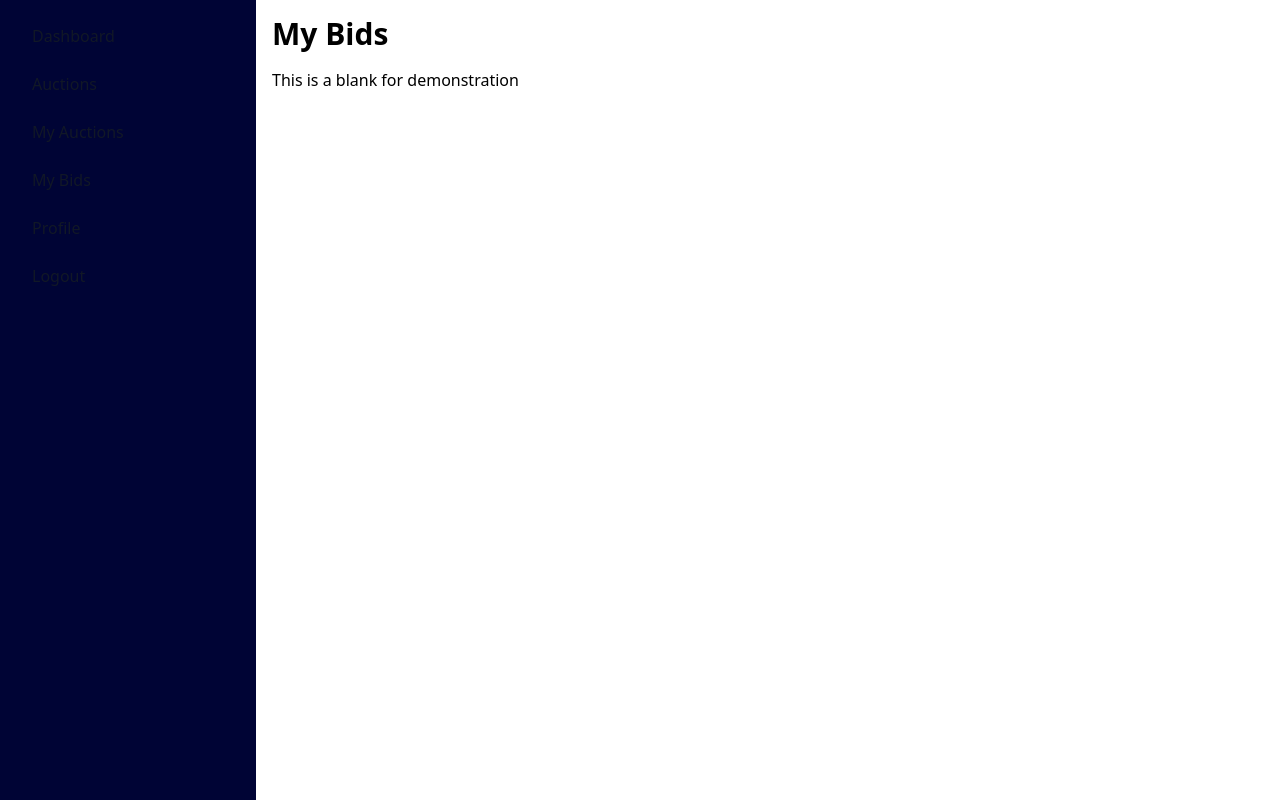
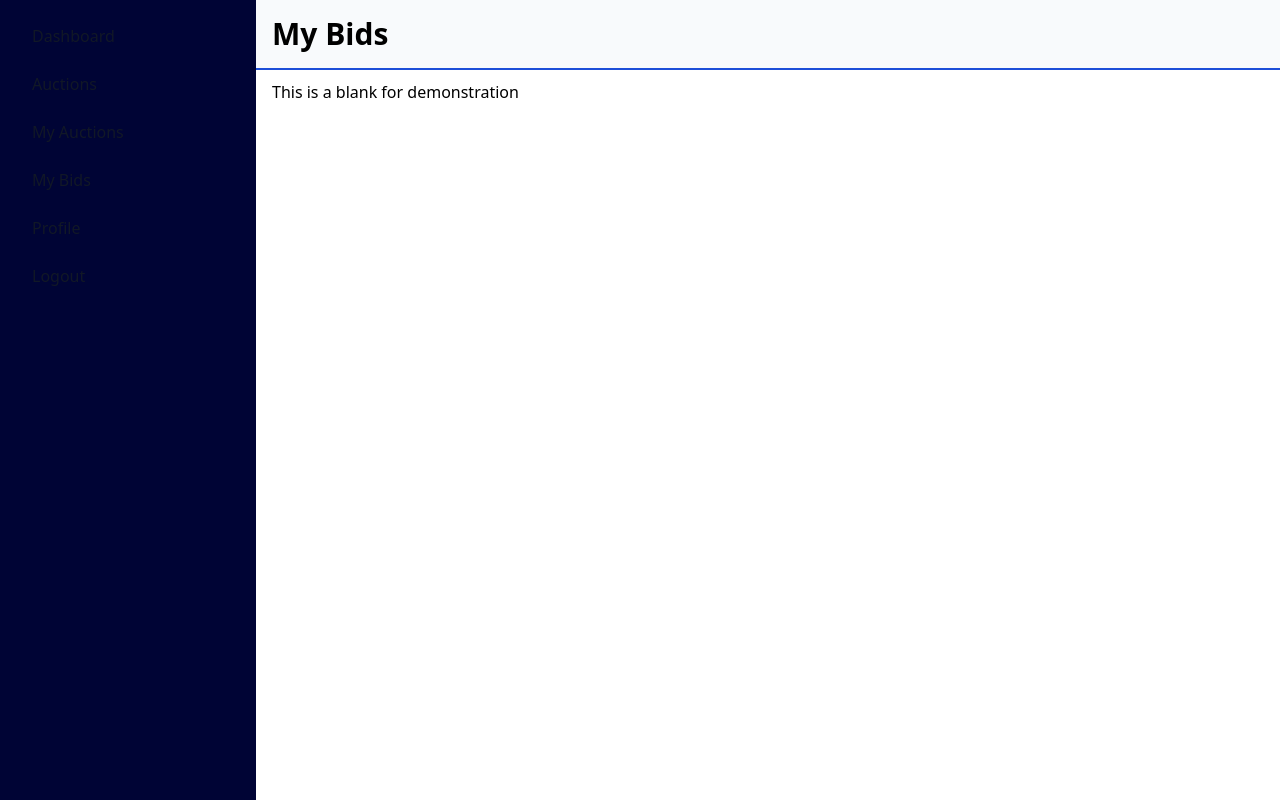
Before and after one commit to Kavindu-R/Bidout-Project-SE205.3, a React (Vite) app: page /mybids in a window 1280 px wide. Built offline with nearby package versions, Linux system fonts and the light colour scheme; sample sign-in values are in the browser's storage.

Commit message:
design / menu visible now

```diff
--- a/src/components/screens/DashSidePanel.jsx
+++ b/src/components/screens/DashSidePanel.jsx
@@ -24,7 +24,7 @@ const DashSidePanel = ({ setUser }) => {
         onClick={toggleSidebar}
         aria-controls="default-sidebar"
         type="button"
-        className="inline-flex absolute right-5 flex-row-reverse items-center p-2 mt-2 ms-3 text-sm text-gray-500 rounded-lg sm:hidden hover:bg-gray-100 focus:outline-none focus:ring-2 focus:ring-gray-200 dark:text-gray-400 dark:hover:bg-gray-700 dark:focus:ring-gray-600"
+        className="inline-flex absolute right-5 flex-row-reverse items-center p-2  text-sm  rounded-lg sm:hidden hover:bg-gray-200 text-black border-gray-800 border-2"
       >
         <span className="sr-only">Open sidebar</span>
         menu
--- a/src/components/template/DashboardTemplate.jsx
+++ b/src/components/template/DashboardTemplate.jsx
@@ -16,12 +16,12 @@ const DashboardTemplate = ({ frame, title, user, setUser }) => {
 
   return (
     <div className="relative">
-      <DashSidePanel setUser={setUser} />
-      {/* Main Content */}
-      <div className="p-4 sm:ml-64">
-        <h1 className="text-3xl font-bold mb-4">{title}</h1>
-        {frame}
+      <div className="px-4 py-4 sm:ml-64 fixed w-full border-b-2 bg-slate-50 flex align-middle border-blue-700">
+        <DashSidePanel setUser={setUser} />
+        {/* Main Content */}
+        <h1 className="text-3xl font-bold">{title}</h1>
       </div>
+      <div className="p-4 sm:ml-64 pt-20">{frame}</div>
     </div>
   );
 };
```
